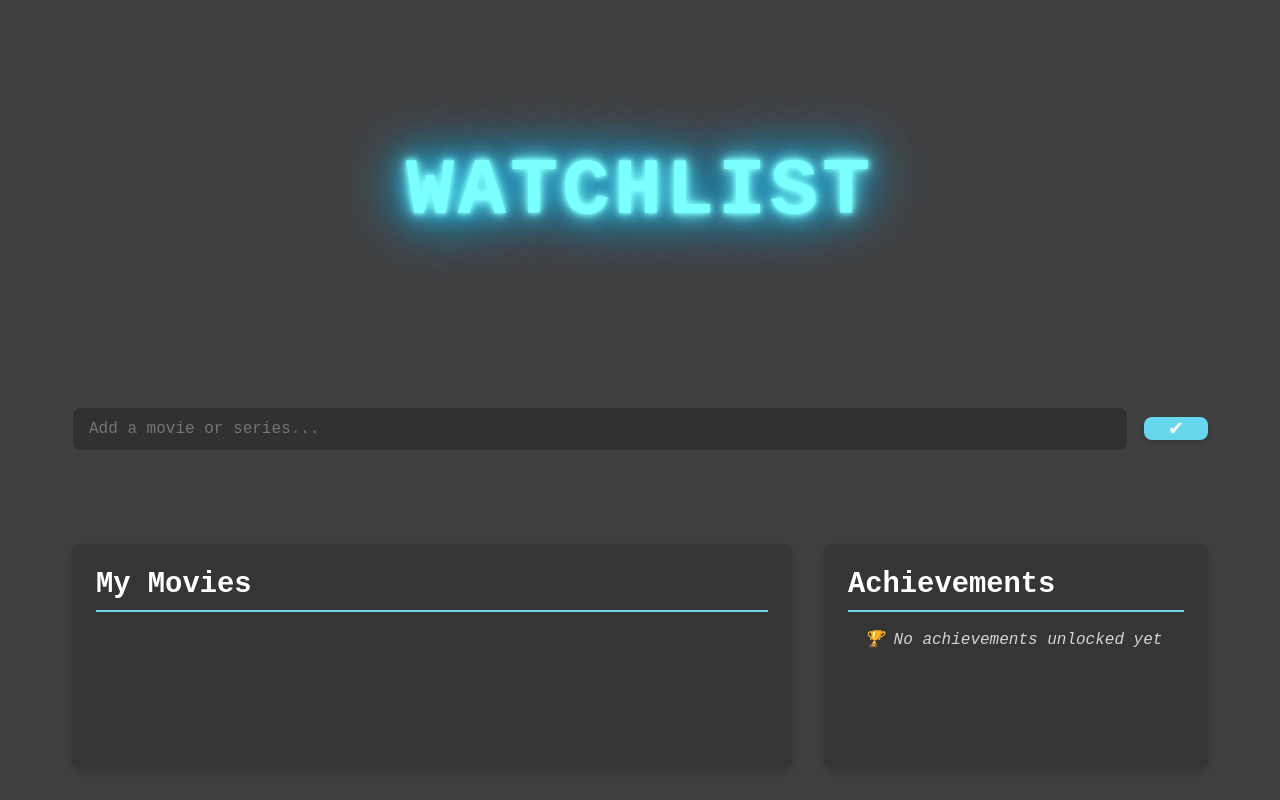
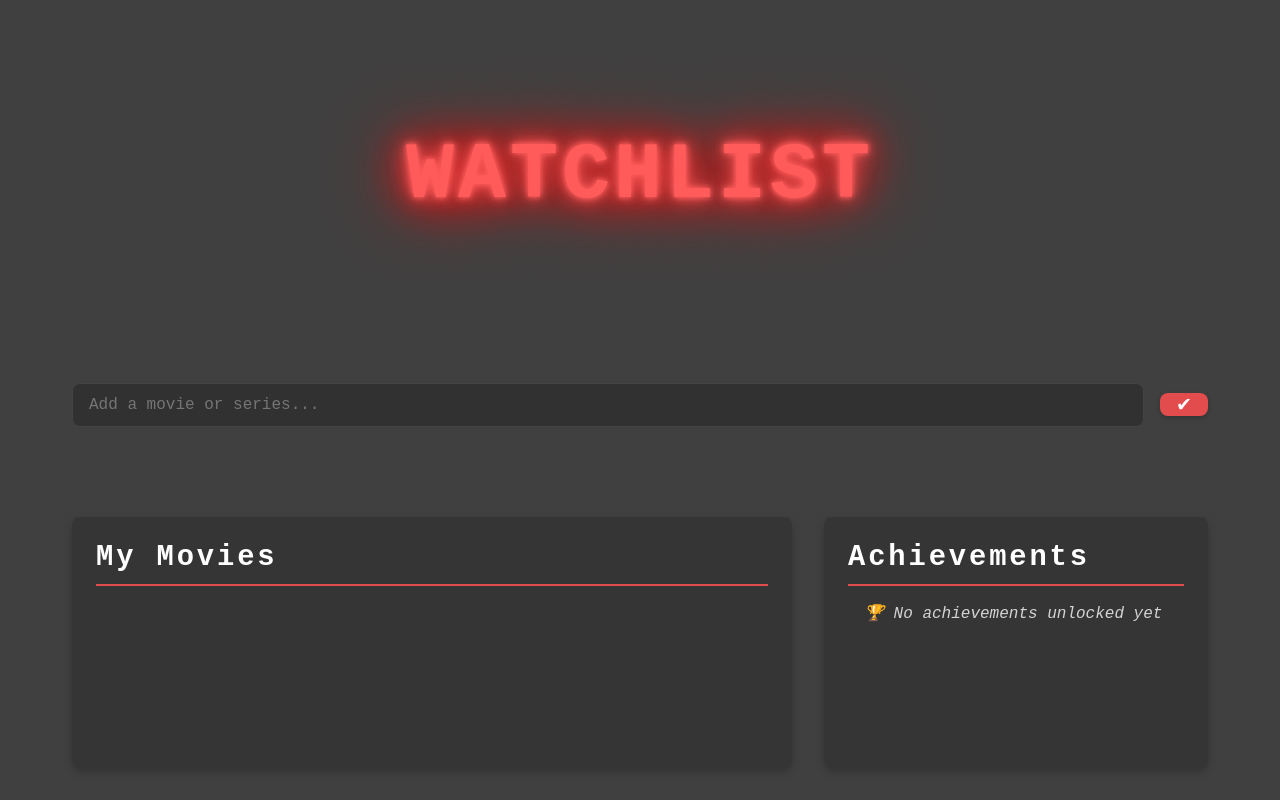
Before and after one commit to monaenzi/Team_2_Watchlist, a plain HTML site: page Index.html in a window 1280 px wide. Drawn offline with Linux system fonts and the light colour scheme; a web font is replaced by a local one.

Commit message:
Edited CSS further

```diff
--- a/css/style.css
+++ b/css/style.css
@@ -4,8 +4,8 @@
   --bg-card: #353535;
   --text-primary: #f1f1f1;
   --text-secondary: #d4d4d4;
-  --accent: #67d7ee;
-  --accent-hover: #0096c7;
+  --accent: #e24c4c;
+  --accent-hover: #cf1414;
   --border-radius: 0.5rem;
   --border: #444;
   --transition-speed: 0.2s;
@@ -47,7 +47,7 @@ h1, h2 {
 h1 {
   font-size: 5rem;
   text-align: center;
-  margin-top: 7rem;
+  margin-top: 6rem;
   font-weight: 700;
   color: var(--accent);
   letter-spacing: 0.2em;
@@ -85,6 +85,7 @@ h2 {
   font-size: 1.8rem;
   border-bottom: 2px solid var(--accent);
   padding-bottom: 0.5rem;
+  letter-spacing: 0.1em;
 }
 
 /* Add Movie Section */
@@ -117,7 +118,7 @@ h2 {
   background-color: var(--accent);
   color: white;
   border: none;
-  padding: 0 1.5rem;
+  padding: 0 1rem;
   border-radius: var(--border-radius);
   cursor: pointer;
   transition: background-color 0.3s ease, transform var(--transition-speed);
@@ -134,7 +135,7 @@ h2 {
 .main-content {
   display: flex;
   gap: 2rem;
-  flex-wrap: wrap; /* Allows stacking on smaller screens */
+  flex-wrap: wrap;
 }
 
 #movie-list {
@@ -168,7 +169,7 @@ h2 {
 }
 
 input[type="checkbox"] {
-  accent-color: #00ccff;
+  accent-color: #f33e3e;
   transform: scale(1.2);
 }
 
@@ -221,8 +222,18 @@ input[type="checkbox"] {
   list-style: none;
   color: var(--text-secondary);
   font-style: italic;
-   padding-left: 1rem;
+  padding-left: 1rem;
   margin-top: 0.5rem;
+}
+
+#achievement-list li {
+  margin-bottom: 1rem;
+  padding-bottom: 1rem;
+  border-bottom: 1px solid var(--accent);
+}
+
+#achievement-list li:last-child {
+  border-bottom: none;
 }
 
 #achievement-list li::before {
```
